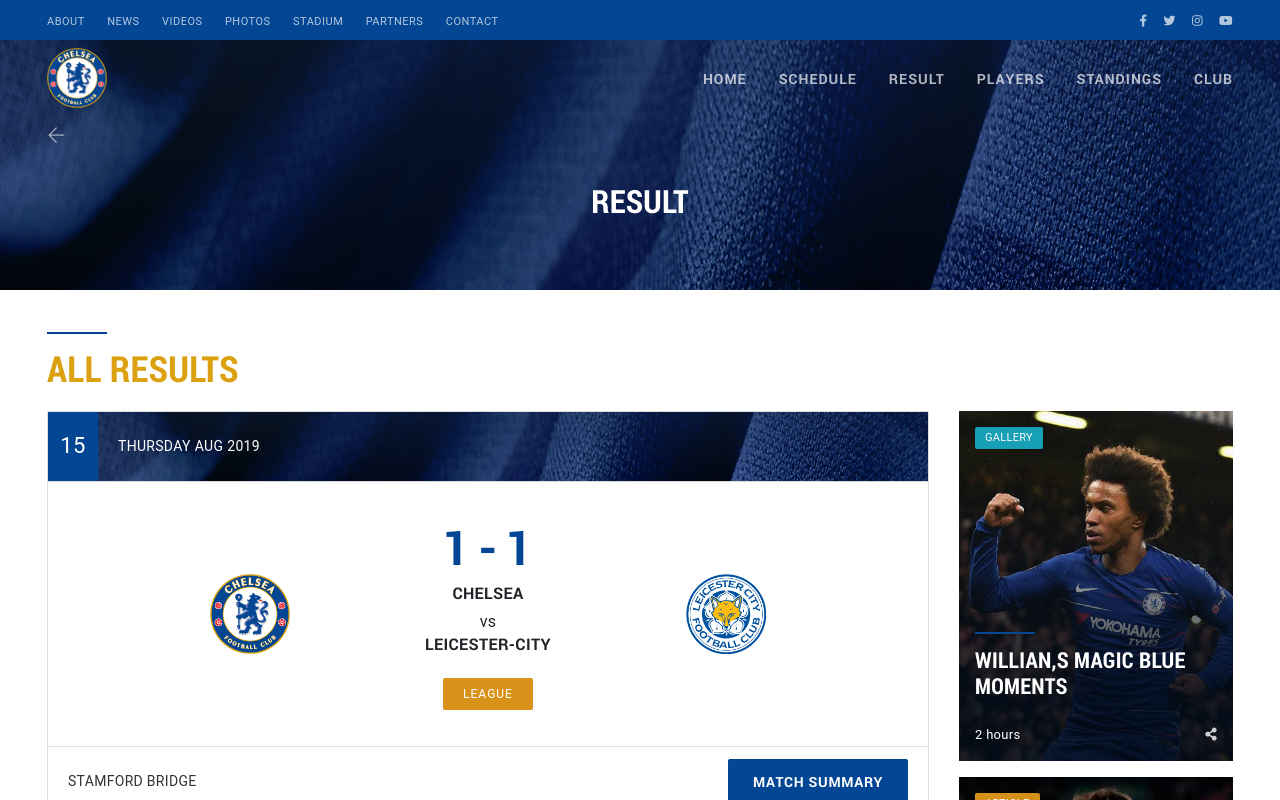
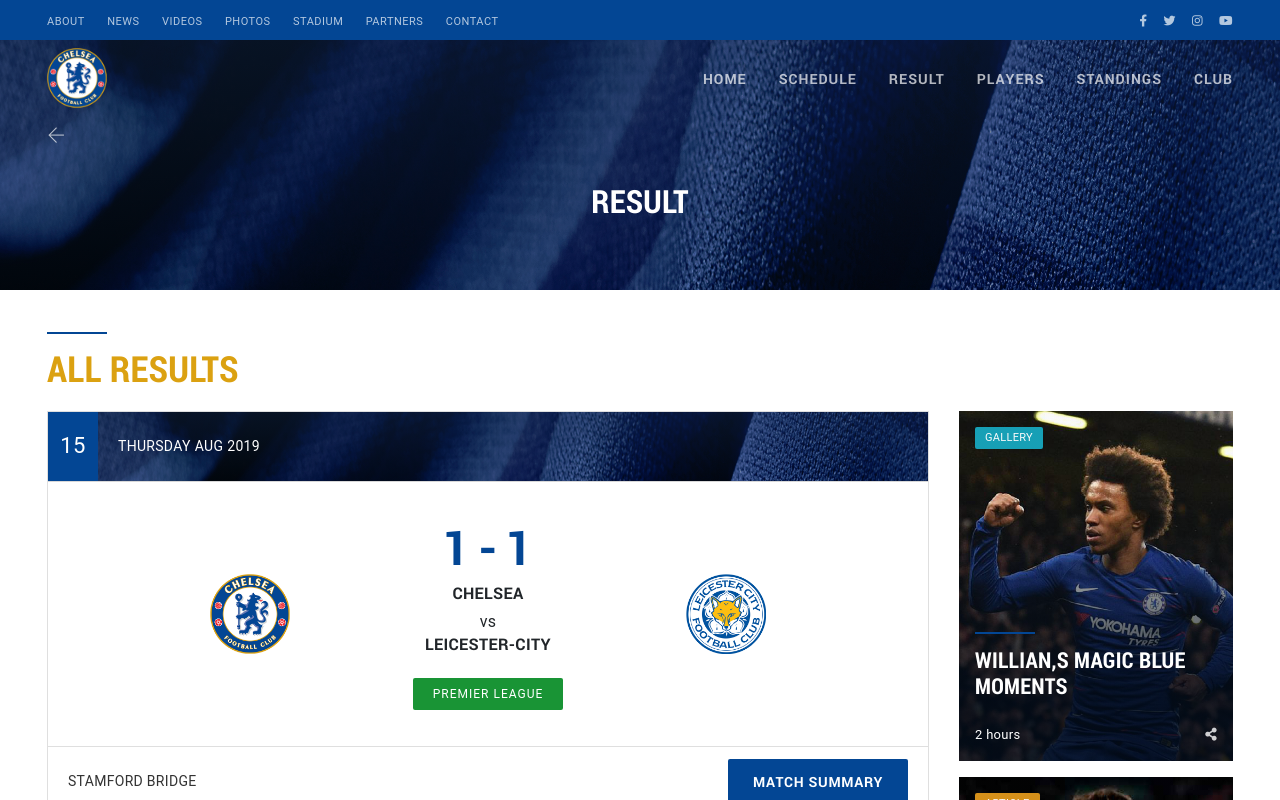
Before and after one commit to christinpvk/team-app, a React (Create React App) app: page /Result in a window 1280 px wide. Shown: the top 800 px of the page. Built offline with nearby package versions, Linux system fonts and the light colour scheme; a web font is replaced by a local one.

Commit message:
make it better

```diff
--- a/src/layout/result/MatchSummaryView.js
+++ b/src/layout/result/MatchSummaryView.js
@@ -101,7 +101,7 @@
               <Badge
                 className="ml-auto mt-4 match-category league zi-99"
                 color={
-                  this.props.matchSummary.category === "league"
+                  this.props.matchSummary.category === "premier league"
                     ? "league"
                     : this.props.matchSummary.category === "super-league"
                     ? "super-league"
--- a/src/layout/result/ResultList.js
+++ b/src/layout/result/ResultList.js
@@ -9,7 +9,7 @@
     resultlist: [
       {
         id: 1,
-        category: "league",
+        category: "premier league",
         matchtype: "premier league",
         firstteam: "Chelsea",
         secondteam: "leicester-city",
@@ -84,7 +84,7 @@
       },
       {
         id: 3,
-        category: "league",
+        category: "premier league",
         matchtype: "premier league",
         firstteam: "manchester united",
         secondteam: "chelsea",
@@ -125,7 +125,7 @@
       },
       {
         id: 4,
-        category: "league",
+        category: "premier league",
         matchtype: "premier league",
         firstteam: "Chelsea",
         secondteam: "everton",
@@ -163,7 +163,7 @@
       },
       {
         id: 5,
-        category: "league",
+        category: "premier league",
         matchtype: "premier league",
         firstteam: "westham united",
         secondteam: "Chelsea",
--- a/src/layout/result/ResultListItem.js
+++ b/src/layout/result/ResultListItem.js
@@ -58,8 +58,8 @@
                     <Badge
                       className="ml-auto mt-3 match-category league zi-99"
                       color={
-                        this.props.item.category === "league"
-                          ? "premier league"
+                        this.props.item.category === "premier league"
+                          ? "league"
                           : this.props.item.category === "super-league"
                           ? "super-league"
                           : "friendly"
--- a/src/layout/schedule/MatchCenterView.js
+++ b/src/layout/schedule/MatchCenterView.js
@@ -40,7 +40,7 @@
               <Badge
                 className="ml-auto mt-2 match-category league zi-99"
                 color={
-                  this.props.matchCenter.category === "league"
+                  this.props.matchCenter.category === "premier league"
                     ? "league"
                     : this.props.matchCenter.category === "super-league"
                     ? "super-league"
--- a/src/layout/schedule/ScheduleList.js
+++ b/src/layout/schedule/ScheduleList.js
@@ -9,7 +9,7 @@
     schedulelist: [
       {
         id: 1,
-        category: "league",
+        category: "premier league",
         firstteam: "arsenal",
         secondteam: "chelsea",
         firstteamlogo: "logo-arsenal.png",
@@ -39,7 +39,7 @@
       },
       {
         id: 3,
-        category: "league",
+        category: "premier league",
         firstteam: "chelsea",
         secondteam: "manchester city",
         firstteamlogo: "logo-chelsea.png",
@@ -54,7 +54,7 @@
       },
       {
         id: 4,
-        category: "league",
+        category: "premier league",
         firstteam: "liverpool",
         secondteam: "chelsea",
         firstteamlogo: "logo-liverpool.png",
--- a/src/layout/schedule/ScheduleListItem.js
+++ b/src/layout/schedule/ScheduleListItem.js
@@ -47,8 +47,8 @@
                     <Badge
                       className="ml-auto match-category league zi-99 mt-3"
                       color={
-                        this.props.item.category === "league"
-                          ? "premier league"
+                        this.props.item.category === "premier league"
+                          ? "league"
                           : this.props.item.category === "super-league"
                           ? "super-league"
                           : "friendly"
```
